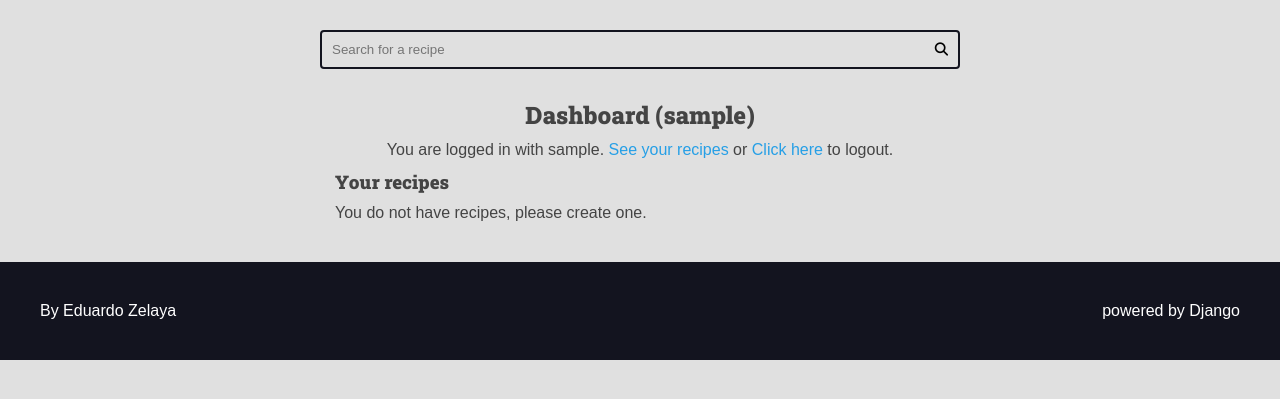
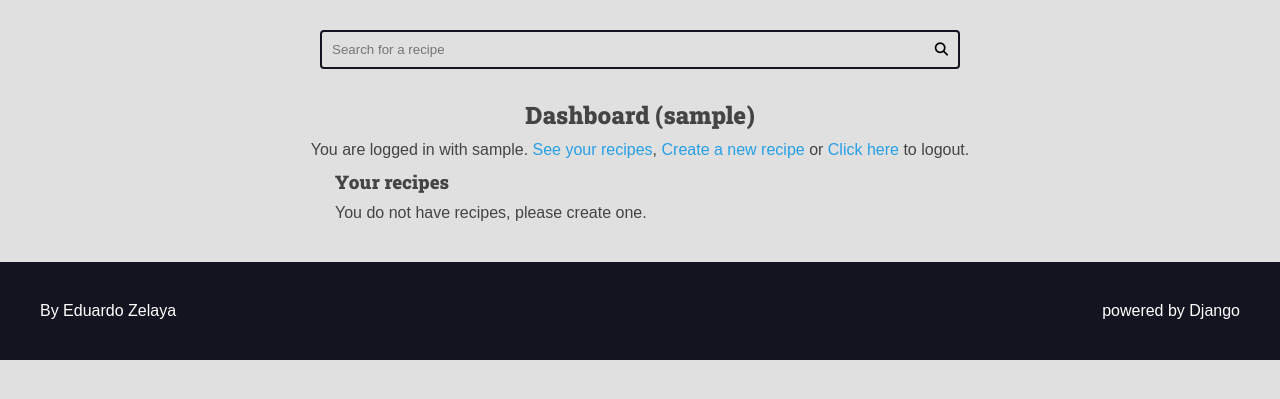
Before and after one commit to Eduardozelaya/curso-django-projeto1, a Django app: page /authors/dashboard/ in a window 1280 px wide. Shown: the part 113-512 px from the top of the page. Run offline with Django 5.2, Linux system fonts and the light colour scheme; the visitor is signed in with stand-in values (Sample User, id 1); data that the repository does not hold is empty.

Commit message:
Create Recipe

```diff
--- a/authors/templates/authors/partials/login_message.html
+++ b/authors/templates/authors/partials/login_message.html
@@ -2,7 +2,8 @@
       <div class="login-message">
         You are logged in with
         {{ request.user.username }}.
-        <a href="{% url 'authors:dashboard' %}">See your recipes</a> or
+        <a href="{% url 'authors:dashboard' %}">See your recipes</a>,
+        <a href="{% url 'authors:dashboard_recipe_new' %}">Create a new recipe</a> or
         <form class="inline-form" action="{% url 'authors:logout' %}" method='POST'>
             {% csrf_token %}
             <input type="hidden" name="username" value="{{ request.user.username }}">
--- a/authors/urls.py
+++ b/authors/urls.py
@@ -11,6 +11,11 @@ urlpatterns = [
     path('logout/', views.logout_view, name='logout'),
     path('dashboard/', views.dashboard, name='dashboard'),
     path(
+        'dashboard/recipe/new/',
+        views.dashboard_recipe_new,
+        name='dashboard_recipe_new'
+    ),
+    path(
         'dashboard/recipe/<int:id>/edit/',
         views.dashboard_recipe_edit,
         name='dashboard_recipe_edit'
--- a/authors/views.py
+++ b/authors/views.py
@@ -134,8 +134,22 @@ def dashboard_recipe_edit(request, id):
 
     form = AuthorRecipeForm(
         data=request.POST or None,
+        files=request.FILES or None,
         instance=recipe
     )
+
+    if form.is_valid():
+        # Agora, o form é válido e eu posso tentar salvar
+        recipe = form.save(commit=False)
+
+        recipe.author = request.user
+        recipe.preparation_steps_is_html = False
+        recipe.is_published = False
+
+        recipe.save()
+
+        messages.success(request,'Sua receita foi salva com sucesso!')
+        return redirect(reverse('authors:dashboard_recipe_edit',args=(id,)))
 
     return render(
         request,
@@ -144,3 +158,35 @@ def dashboard_recipe_edit(request, id):
             'form':form
         }
     )
+
+
+@login_required(login_url='authors:login', redirect_field_name='next')
+def dashboard_recipe_new(request):
+    form = AuthorRecipeForm(
+        data=request.POST or None,
+        files=request.FILES or None
+    )
+
+    if form.is_valid():
+        # Agora, o form é válido e eu posso tentar salvar
+        recipe = form.save(commit=False)
+
+        recipe.author = request.user
+        recipe.preparation_steps_is_html = False
+        recipe.is_published = False
+
+        recipe.save()
+
+        messages.success(request,'Salvo com sucesso!')
+        return redirect(
+            reverse('authors:dashboard_recipe_new',args=(recipe.id,))
+        )
+
+    return render(
+        request,
+        'authors/pages/dashboard_recipe.html',
+        context={
+            'form':form,
+            'form_action': reverse('authors:dashboard_recipe_new')
+        }
+    )
```
Also changed, not shown: base_templates/global/partials/form.html (+6 -1 lines).
